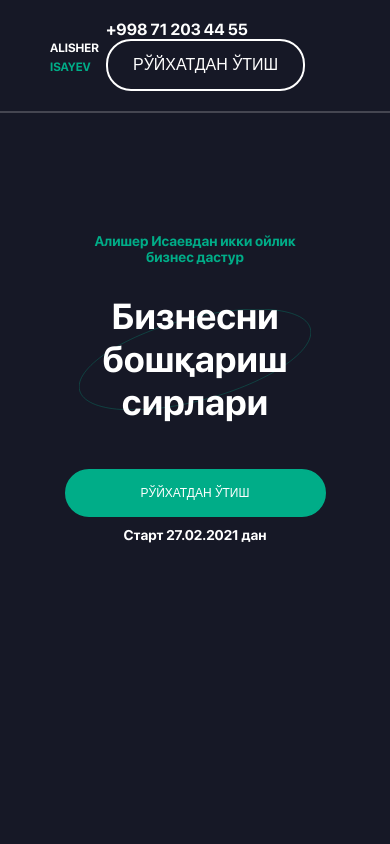
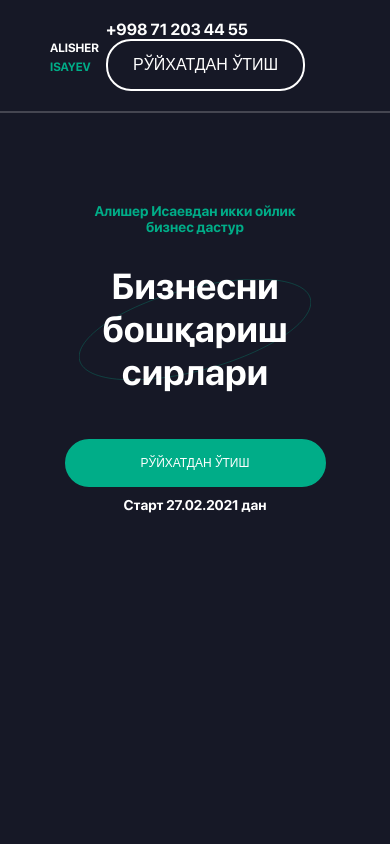
Before and after one commit to mabrur-h/alisherisayev, a plain HTML site: page index.html in a window 390 px wide. Shown: the top 844 px of the page. Drawn offline with Linux system fonts and the light colour scheme.

Commit message:
Update style.css

```diff
--- a/css/style.css
+++ b/css/style.css
@@ -1404,7 +1404,7 @@ img {
     }
 
     #promo .container {
-        padding-top: 60px;
+        padding-top: 30px;
     }
 
     .navbar__logo__text {
```
